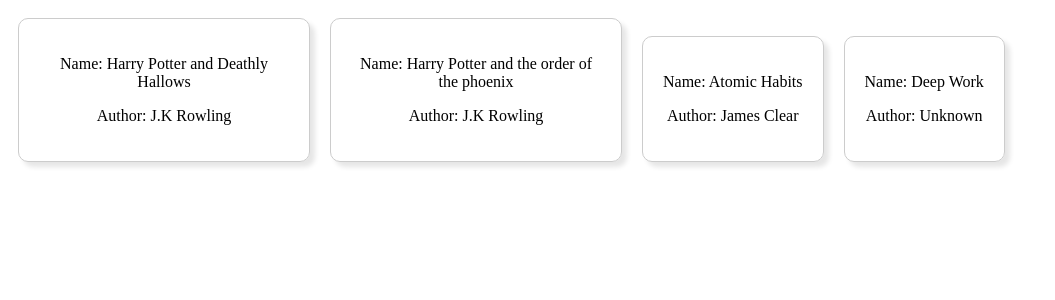
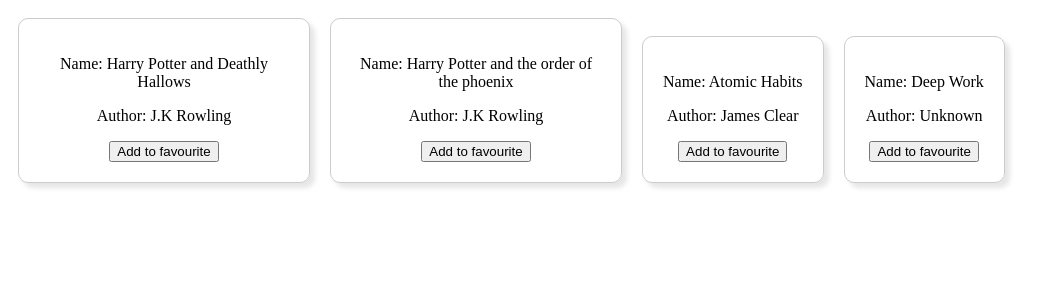
Before and after one commit to raiyan12999/favourite-book-tracker, a React (Vite) app in the folder favourite-book-tracker/: page / in a window 1280 px wide. Shown: the top 300 px of the page, without its empty margins (0-1055 px from the left). Built offline with nearby package versions, Linux system fonts and the light colour scheme.

Commit message:
Added favorite button

```diff
--- a/favourite-book-tracker/src/Bookcard.jsx
+++ b/favourite-book-tracker/src/Bookcard.jsx
@@ -2,6 +2,7 @@
     return(<div className="book">
         <p>Name: {props.name}</p>
         <p>Author: {props.author}</p>
+        <button> Add to favourite </button>
     </div>);
 }
 
```
